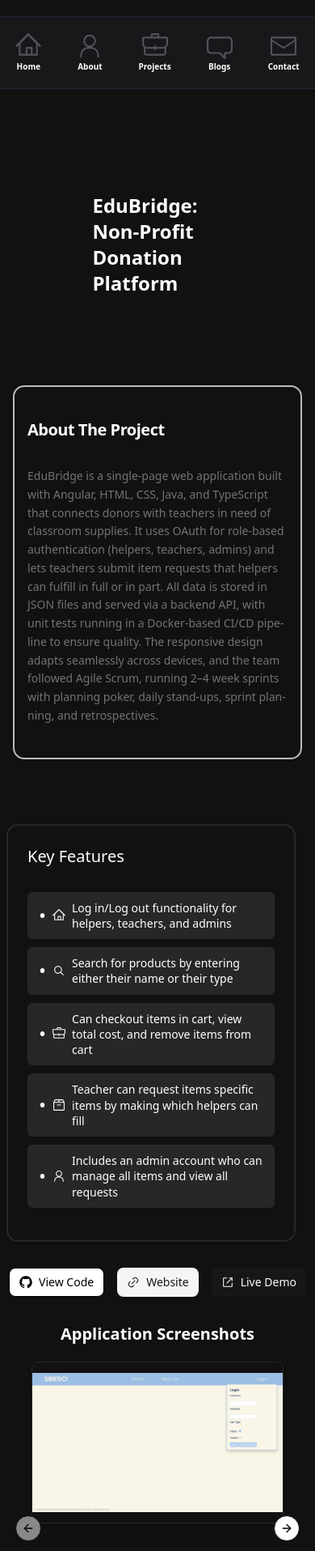
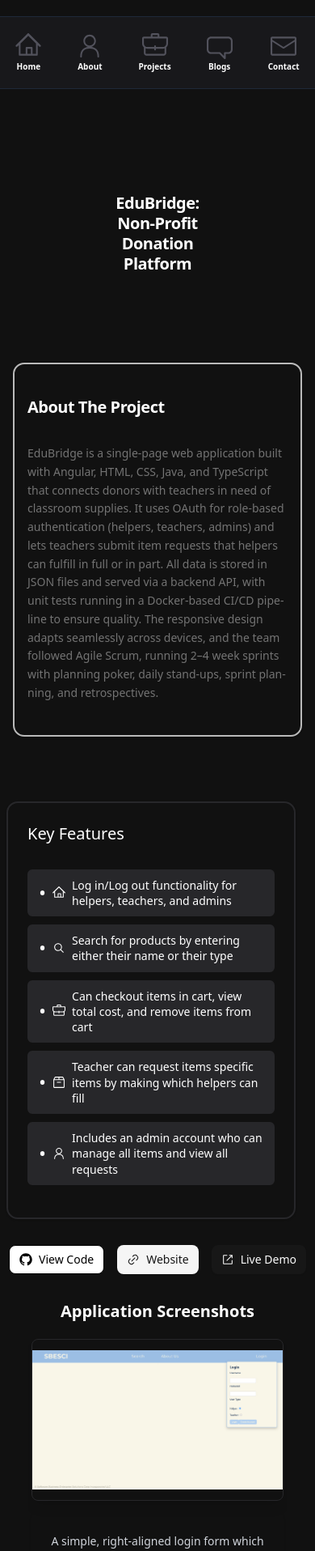
Before and after one commit to AazeemVS/Portfolio-Site, a React (Vite) app in the folder my-portfolio/: page /EduBridgeInfoPage in a window 390 px wide. Shown: the top 1916 px of the page at 81% size. Built offline with nearby package versions, Linux system fonts and the light colour scheme.

Commit message:
Updated project template text color

```diff
--- a/my-portfolio/src/components/ui/projects/projectPageLayout.tsx
+++ b/my-portfolio/src/components/ui/projects/projectPageLayout.tsx
@@ -40,9 +40,19 @@ export const ProjectPageLayout: React.FC<ProjectPageLayoutProps> = ({
   return (
     <div className="container mx-auto px-4 sm:px-6 lg:px-8 py-6 sm:py-8 lg:py-10">
       {/* Project Header */}
-      <Card className="mb-6 sm:mb-8 lg:mb-10 bg-transparent border-none shadow-none">
+      <Card className="mb-5 sm:mb-8 lg:mb-10 bg-transparent border-none shadow-none px-4 sm:px-0">
         <CardHeader className="px-0">
-          <CardTitle className="text-2xl sm:text-3xl lg:text-4xl font-bold text-white">
+          <CardTitle
+            className="
+        text-xl sm:text-3xl lg:text-4xl
+        font-bold text-white
+        leading-tight tracking-tight
+        text-center sm:text-left
+        break-words
+        max-w-prose sm:max-w-none
+        mx-auto sm:mx-0
+      "
+          >
             {title}
           </CardTitle>
         </CardHeader>
@@ -63,8 +73,6 @@ export const ProjectPageLayout: React.FC<ProjectPageLayoutProps> = ({
           websiteUrl={websiteUrl}
         />
       </div>
-
-      {/* Carousel Section */}
       {slides.length > 0 && (
         <section className="mb-8 sm:mb-10 lg:mb-12">
           <h2 className="text-xl sm:text-2xl lg:text-3xl font-bold text-white mb-4 sm:mb-6 text-center">
@@ -94,8 +102,8 @@ export const ProjectPageLayout: React.FC<ProjectPageLayoutProps> = ({
                   </CarouselItem>
                 ))}
               </CarouselContent>
-              <CarouselPrevious className="flex h-8 w-8 sm:h-10 sm:w-10 md:h-12 md:w-12 -left-4 sm:-left-8 md:-left-12" />
-              <CarouselNext className="flex h-8 w-8 sm:h-10 sm:w-10 md:h-12 md:w-12 -right-4 sm:-right-8 md:-right-12" />
+              <CarouselPrevious className="hidden sm:flex h-8 w-8 sm:h-10 sm:w-10 md:h-12 md:w-12 -left-4 sm:-left-8 md:-left-12" />
+              <CarouselNext className="hidden sm:flex h-8 w-8 sm:h-10 sm:w-10 md:h-12 md:w-12 -right-4 sm:-right-8 md:-right-12" />
             </Carousel>
           </div>
         </section>
--- a/my-portfolio/src/components/ui/projects/projectTemplate.tsx
+++ b/my-portfolio/src/components/ui/projects/projectTemplate.tsx
@@ -61,10 +61,10 @@ const ProjectTemplate: React.FC<ProjectTemplateProps> = ({
 
       {/* Content layer */}
       <div className="relative z-10 p-4 sm:p-6 flex flex-col justify-end h-full">
-        <p className="transform translate-y-2 group-hover:-translate-y-6 transition-all duration-300 text-gray-200 text-lg sm:text-xl md:text-2xl font-semibold">
+        <p className="transform translate-y-2 group-hover:-translate-y-6 transition-all duration-300 text-white text-lg sm:text-xl md:text-2xl font-semibold">
           {title}
         </p>
-        <p className="transform translate-y-2 group-hover:-translate-y-6 transition-all duration-300 text-gray-400 mb-1 text-sm sm:text-base font-semibold">
+        <p className="transform translate-y-2 group-hover:-translate-y-6 transition-all duration-300 text-gray-500 mb-1 text-sm sm:text-base font-semibold">
           {description}
         </p>
 
```
